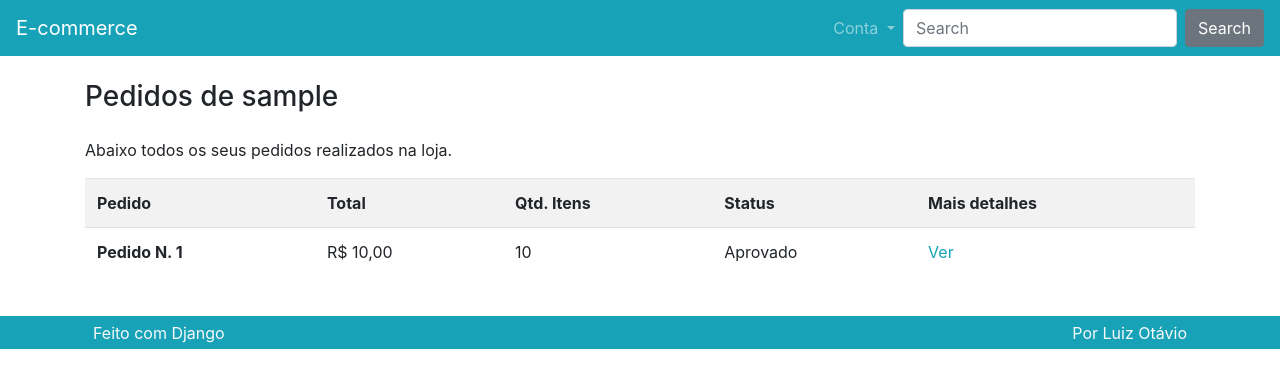
After one commit to fgallo1983/projeto-ecommerce-django, a Django app: page /pedido/lista/ in a window 1280 px wide. The commit adds this page. Shown: the top 388 px of the page. Run offline with Django 5.2, Linux system fonts and the light colour scheme; a user stored in the database is signed in; tables that the repository leaves empty hold one stand-in row (values such as "Sample post"); some libraries are stand-ins or nearby versions.

Commit message:
Criei o lista e detalhe do pedido

```diff
--- /dev/null
+++ b/pedido/templates/pedido/lista.html
@@ -0,0 +1,46 @@
+{% extends 'base.html' %}
+{% load omfilters %}
+
+{% block titulo %}Pedidos de {{ user }} | {% endblock %}
+
+{% block conteudo %}
+
+<div class="row">
+    <div class="col">
+        <h3 class="mb-4">Pedidos de {{ user }}</h3>
+        <p>Abaixo todos os seus pedidos realizados na loja.</p>
+
+        <div class="table-responsive">
+            <table class="table table-striped">
+                <tr>
+                    <th scope="col">Pedido</th>
+                    <th scope="col">Total</th>
+                    <th scope="col">Qtd. Itens</th>
+                    <th scope="col">Status</th>
+                    <th scope="col">Mais detalhes</th>
+                </tr>
+
+
+                {% for pedido in pedidos %}
+                <tr>
+                    <th scope="row">{{ pedido }}</td>
+                    <td>{{ pedido.total|formata_preco }}</td>
+                    <td>{{ pedido.qtd_total }}</td>
+                    <td>{{ pedido.get_status_display }}</td>
+                    <td>
+                        <a href="{% url 'pedido:detalhe' pedido.id %}">
+                            Ver <i class="fas fa-search-plus ml-2"></i>
+                        </a>
+                    </td>
+                </tr>
+                {% endfor %}
+
+
+            </table>
+        </div>
+    </div>
+</div>
+
+{% include 'parciais/_pagination.html' %}
+
+{% endblock %}
--- a/pedido/urls.py
+++ b/pedido/urls.py
@@ -6,5 +6,6 @@ app_name = 'pedido'
 urlpatterns = [
     path('pagar/<int:pk>', views.Pagar.as_view(), name='pagar'),
     path('salvarpedido/', views.SalvarPedido.as_view(), name='salvarpedido'),
+    path('lista/', views.Lista.as_view(), name='lista'),
     path('detalhe/<int:pk>', views.Detalhe.as_view(), name='detalhe'),
 ]
--- a/pedido/views.py
+++ b/pedido/views.py
@@ -127,6 +127,16 @@ class SalvarPedido(View):
         )
 
 
-class Detalhe(View):
-    def get(self, *args, **kwargs):
-        return HttpResponse('detalhe')
+class Detalhe(DispatchLoginRequiredMixin, DetailView):
+    model = Pedido
+    context_object_name = 'pedido'
+    template_name = 'pedido/detalhe.html'
+    pk_url_kwarg = 'pk'
+
+
+class Lista(DispatchLoginRequiredMixin, ListView):
+    model = Pedido
+    context_object_name = 'pedidos'
+    template_name = 'pedido/lista.html'
+    paginate_by = 10
+    ordering = ['-id']
--- a/templates/parciais/_nav.html
+++ b/templates/parciais/_nav.html
@@ -17,6 +17,7 @@
                     Conta
                 </a>
                 <div class="dropdown-menu" aria-labelledby="navbarDropdown">
+                    <a class="dropdown-item" href="{% url 'pedido:lista' %}">Meus pedidos</a>
                     <a class="dropdown-item" href="{% url 'perfil:criar' %}">Atualizar meus dados</a>
                     <a class="dropdown-item" href="{% url 'perfil:logout' %}">Sair</a>
                 </div>
```
Also changed, not shown: pedido/templates/pedido/detalhe.html (+12 -0 lines).
